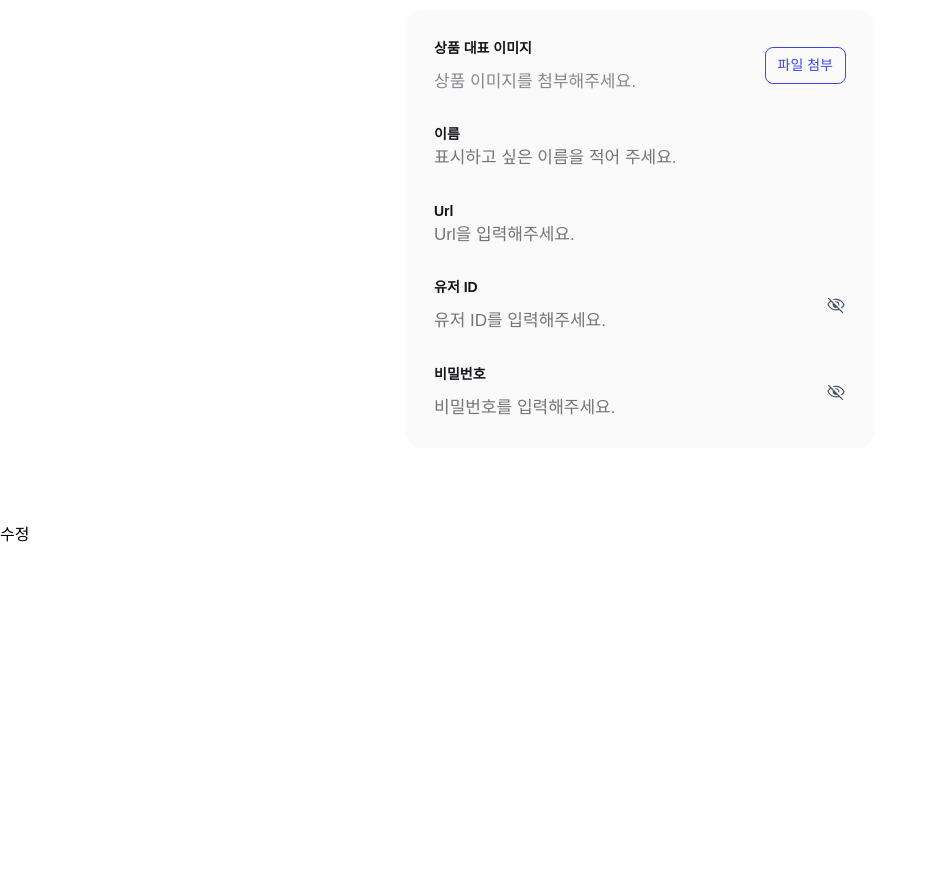
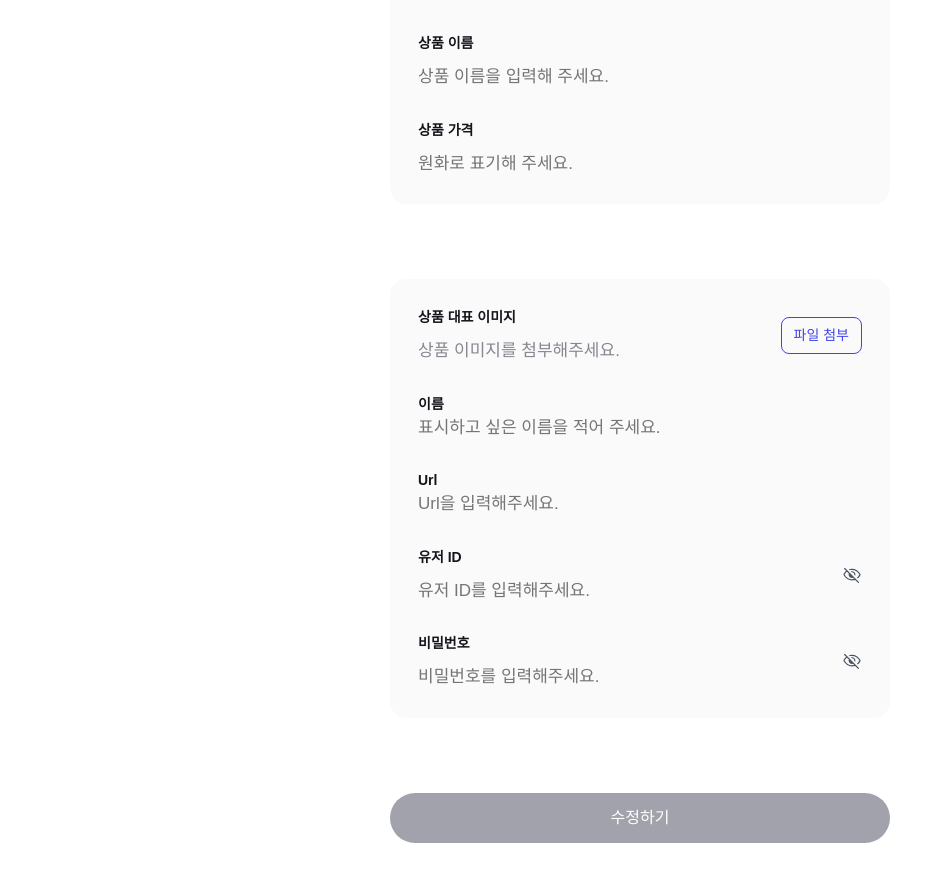
Before and after one commit to Lim-JaeEun/FE16_Basic_Project_Linkshop, a React (Vite) app: page /link/1/edit in a window 1280 px wide. Shown: the part 533-1414 px from the top of the page, without its empty margins (0-952 px from the left). Before the commit the page ends 1080 px from the top, so only its background shows below. Built offline with nearby package versions, Linux system fonts and the light colour scheme; a web font is replaced by a local one.

Commit message:
feat: 공용 버튼 컴포넌트로 수정하기 버튼 생성

```diff
--- a/src/components/UpdateProduct.jsx
+++ b/src/components/UpdateProduct.jsx
@@ -7,7 +7,6 @@ const Container = styled.div`
   display: flex;
   flex-direction: column;
   gap: 16px;
-  padding: 16px;
   margin: 0 auto;
   max-width: 500px;
 `;
@@ -25,6 +24,7 @@ const UpdateProduct = () => {
     <Container>
       <AddProduct>추가</AddProduct>
       <UpdateItemCard />
+      <UpdateItemCard />
     </Container>
   );
 };
--- a/src/components/UpdateShop.jsx
+++ b/src/components/UpdateShop.jsx
@@ -15,7 +15,7 @@ const Container = styled.div`
   padding: 28px;
   gap: 30px;
   margin: 75px auto;
-  max-width: 468px;
+  max-width: 500px;
 `;
 
 const ImageGroup = styled.div`
--- a/src/pages/UpdateShopPage.jsx
+++ b/src/pages/UpdateShopPage.jsx
@@ -1,8 +1,20 @@
 import React from 'react';
+import styled from 'styled-components';
 import { useNavigate, useParams } from 'react-router-dom';
 import Header from '../layouts/Header';
 import UpdateProduct from '../components/UpdateProduct';
 import UpdateShop from '../components/UpdateShop';
+import BaseButton from '../components/PrimaryButton';
+import theme, { ColorTypes } from '../styles/theme';
+
+const BtnWrapper = styled.div`
+  max-width: 500px;
+  margin: 0 auto 124px;
+`;
+
+const StButton = styled(BaseButton)`
+  background-color: ${({ theme }) => theme.colors.secGray200};
+`;
 
 const UpdateShopPage = ({ onSuccess }) => {
   const navigate = useNavigate();
@@ -24,8 +36,11 @@ const UpdateShopPage = ({ onSuccess }) => {
       <Header />
       <UpdateProduct />
       <UpdateShop />
-      {/* 공용 버튼 컴포넌트로 수정 필요 */}
-      <button onClick={handleUpdate}>수정</button>
+      <BtnWrapper>
+        <StButton onClick={handleUpdate} width='100%' height='50px'>
+          수정하기
+        </StButton>
+      </BtnWrapper>
     </div>
   );
 };
```
